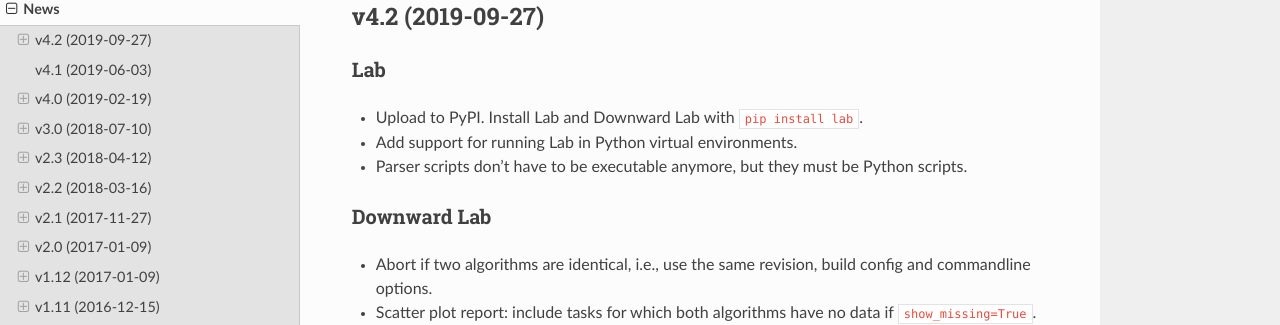
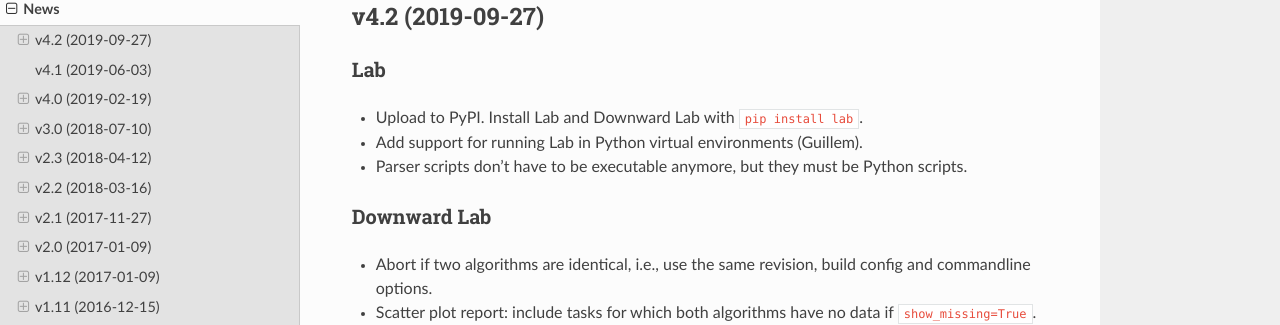
Before and after one commit to aibasel/lab, a Sphinx documentation site: the page built from docs/news.rst, in a window 1280 px wide and 900 px high. Shown: the part 160-485 px from the top of the window. Built offline with Sphinx 7.4.7 and the Read the Docs theme 2.0.0, drawn with Linux system fonts in a browser that asks for light colours; pages that are not in the unit, such as notebooks, are missing from menus.

Commit message:
Credit Guillem for his documentation of using virtual environments.

```diff
--- a/docs/news.rst
+++ b/docs/news.rst
@@ -7,7 +7,7 @@
 Lab
 ^^^
 * Upload to PyPI. Install Lab and Downward Lab with ``pip install lab``.
-* Add support for running Lab in Python virtual environments.
+* Add support for running Lab in Python virtual environments (Guillem).
 * Parser scripts don't have to be executable anymore, but they must be Python scripts.
 
 Downward Lab
```
